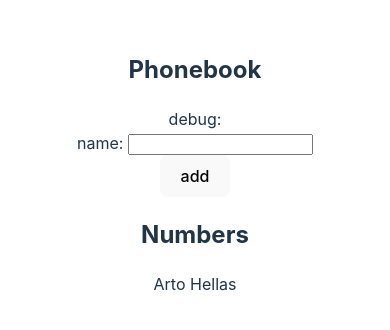
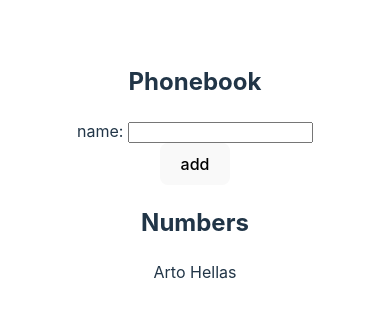
Before and after one commit to wunder-frau/full-stack-open, a React (Vite) app in the folder part2/phonebook/: page / in a window 390 px wide. Shown: the part 258-588 px from the top of the page. Built offline with nearby package versions, Linux system fonts and the light colour scheme.

Commit message:
part02: 2.6: The Phonebook Step 1

```diff
--- a/part2/phonebook/src/App.jsx
+++ b/part2/phonebook/src/App.jsx
@@ -11,17 +11,24 @@ function App() {
     setNewName(e.target.value)
   }
 
-  // const handleAddPerson =(e)=> {
-  //   e.preventDefault();
-  // }
+  const handleAddPerson =(e)=> {
+    e.preventDefault();
+    const newPerson = {name: newName}
+    setPersons([...persons, newPerson])
+    setNewName("")
+  }
   return (
     <div>
       <h2>Phonebook</h2>
-      <div>debug: {newName}</div>
-      <form>
+      <form  onSubmit={handleAddPerson}>
         <div>
           name: <input
+          type="text"
+          id="name"
+          name="name"
+          required
           value={newName}
+          autoComplete="off"
           onChange={handleNameInput}/>
         </div>
         <div>
```
